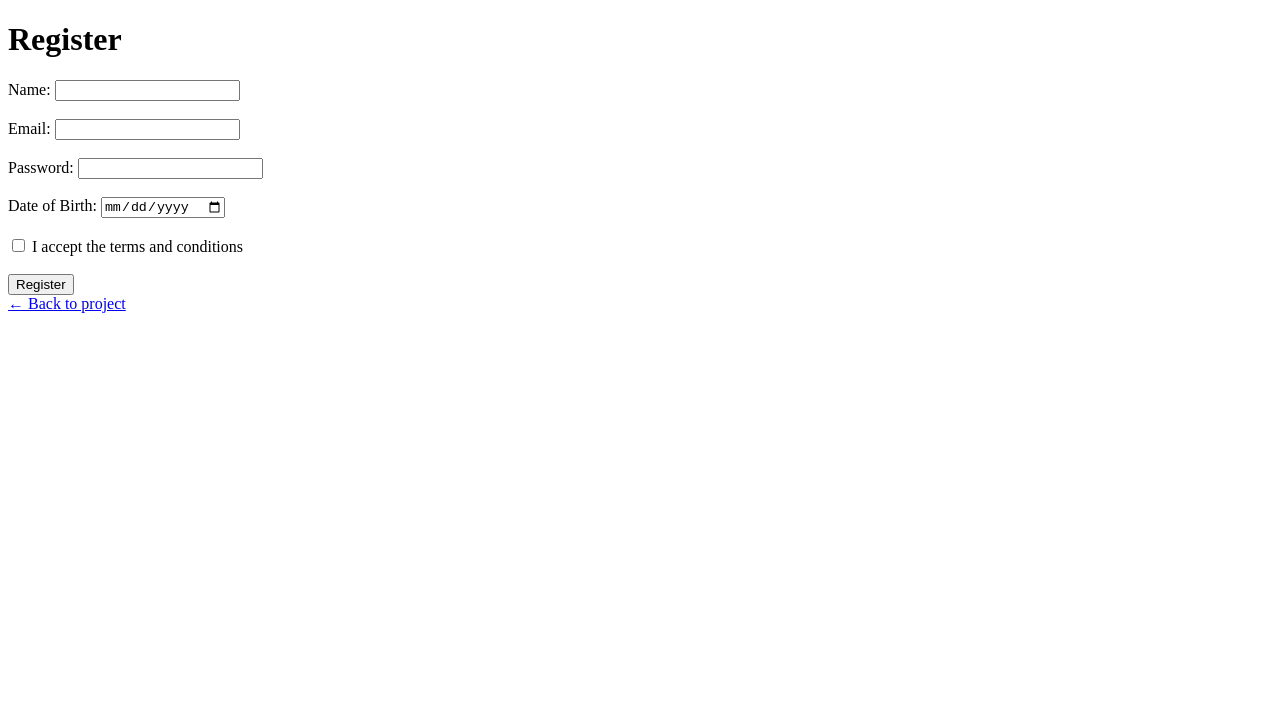
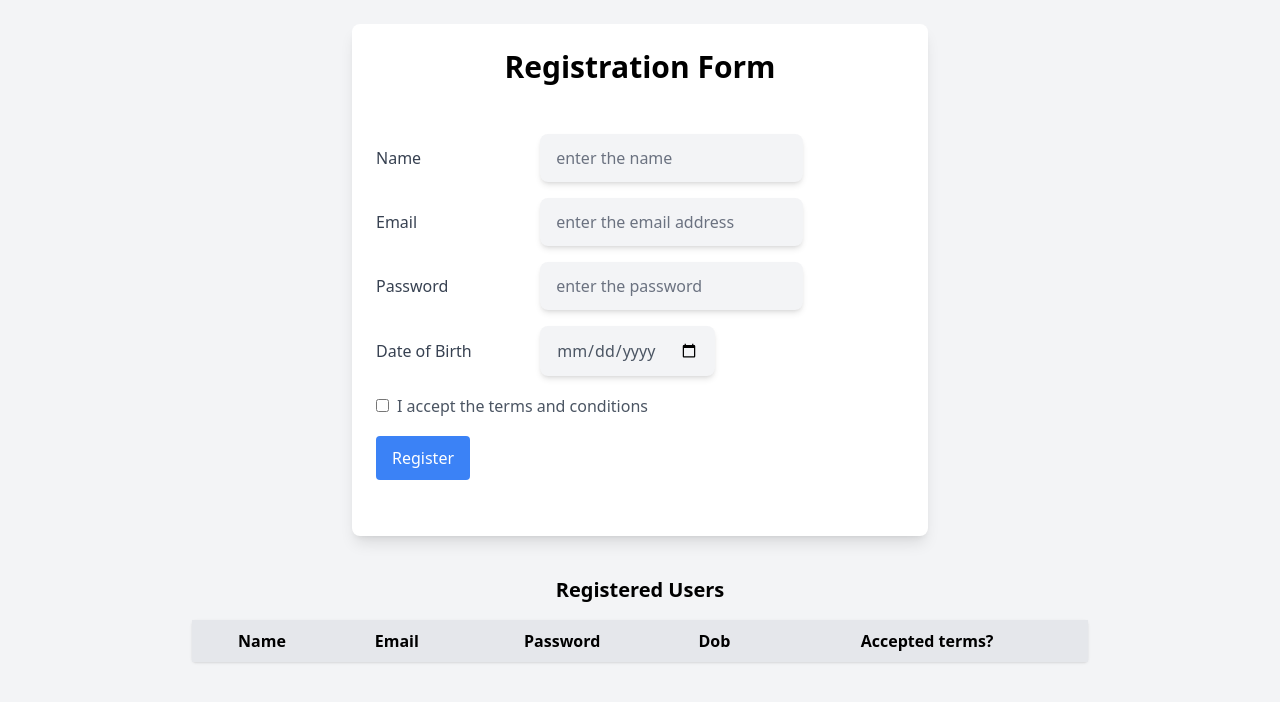
Before and after one commit to roshnii-k/wd201, a website: page http-server/registration.html in a window 1280 px wide. Drawn offline with nearby package versions, Linux system fonts and the light colour scheme.

Commit message:
Update registration.html

```diff
--- a/http-server/registration.html
+++ b/http-server/registration.html
@@ -1,34 +1,87 @@
 <!DOCTYPE html>
 <html lang="en">
+
 <head>
-  <meta charset="UTF-8" />
-  <meta name="viewport" content="width=device-width, initial-scale=1.0"/>
-  <title>Registration Page</title>
+    <meta charset="UTF-8" />
+    <meta name="viewport" content="width=device-width, initial-scale=1.0" />
+    <title>Registration Form</title>
+    <script src="https://cdn.tailwindcss.com"></script>
+    <style>
+        input#name:invalid:focus {
+            border: 1px solid red;
+        }
+
+        input#email:invalid:focus {
+            border: 1px solid red;
+        }
+    </style>
 </head>
-<body>
-  <h1>Register</h1>
 
-  <form action="/submit" method="post">
-    <label for="name">Name:</label>
-    <input type="text" id="name" name="name" required><br><br>
+<body class="bg-gray-100 p-6">
 
-    <label for="email">Email:</label>
-    <input type="email" id="email" name="email" required><br><br>
+    <div class="max-w-xl mx-auto bg-white p-6 rounded-lg shadow-lg">
+        <h2 class="text-3xl font-bold leading-tight text-center">Registration Form</h3>
+            <div class="divide-y divide-gray-300/50">
+                <div class="space-y-6 py-8 text-base leading-7 text-gray-600">
 
-    <label for="password">Password:</label>
-    <input type="password" id="password" name="password" required><br><br>
+                    <form id="registrationForm" class="space-y-4">
 
-    <label for="dob">Date of Birth:</label>
-    <input type="date" id="dob" name="dob" required><br><br>
+                        <label for="name"
+                            class="text-md w-40 inline-block font-medium leading-5 text-gray-700">Name</label>
+                        <input required type="text" id="name"
+                            class="bg-gray-100 inline-vlock rounded-lg shadow-md px-4 py-3 mb-5 tect-base leading-6 placeholder-gray-500"
+                            placeholder="enter the name"></br>
 
-    <label>
-      <input type="checkbox" name="terms" required>
-      I accept the terms and conditions
-    </label><br><br>
+                        <label for="email"
+                            class="text-md w-40 inline-block font-medium leading-5 text-gray-700">Email</label>
+                        <input required type="email" id="email"
+                            class="bg-gray-100 inline-vlock rounded-lg shadow-md px-4 py-3 mb-5 tect-base leading-6 placeholder-gray-500"
+                            placeholder="enter the email address" /></br>
 
-    <button type="submit">Register</button>
-  </form>
+                        <label for="password"
+                            class="text-md w-40 inline-block font-medium leading-5 text-gray-700">Password</label>
+                        <input required type="password" id="password"
+                            class="bg-gray-100 inline-vlock rounded-lg shadow-md px-4 py-3 mb-5 tect-base leading-6 placeholder-gray-500"
+                            placeholder="enter the password" /></br>
 
-  <a href="/project">← Back to project</a>
+                        <label for="dob" class="text-md w-40 inline-block font-medium leading-5 text-gray-700">Date of
+                            Birth</label>
+                        <input required type="date" id="dob"
+                            class="bg-gray-100 inline-vlock rounded-lg shadow-md px-4 py-3 mb-5 tect-base leading-6 placeholder-gray-500" /></br>
+
+                        <div class="flex items-center">
+                            <input type="checkbox" id="terms" class="mr-2" required />
+                            <label for="terms">I accept the terms and conditions</label>
+                        </div>
+
+                        <button type="submit" class="bg-blue-500 text-white px-4 py-2 rounded hover:bg-blue-600">
+                            Register
+                        </button>
+                    </form>
+                </div>
+            </div>
+    </div>
+
+
+    <div class="max-w-4xl mx-auto mt-10">
+        <h3 class="text-xl font-bold mb-4 text-center">Registered Users</h3>
+        <table class="w-full border border-collapse bg-white rounded shadow">
+            <thead class="bg-gray-200">
+                <tr>
+                    <th class="p-2 border">Name</th>
+                    <th class="p-2 border">Email</th>
+                    <th class="p-2 border">Password</th>
+                    <th class="p-2 border">Dob</th>
+                    <th class="p-2 border">Accepted terms?</th>
+                </tr>
+            </thead>
+            <tbody id="userTable" class="text-center"></tbody>
+        </table>
+    </div>
+
+    <script src="app.js">
+    </script>
+
 </body>
+
 </html>
```
